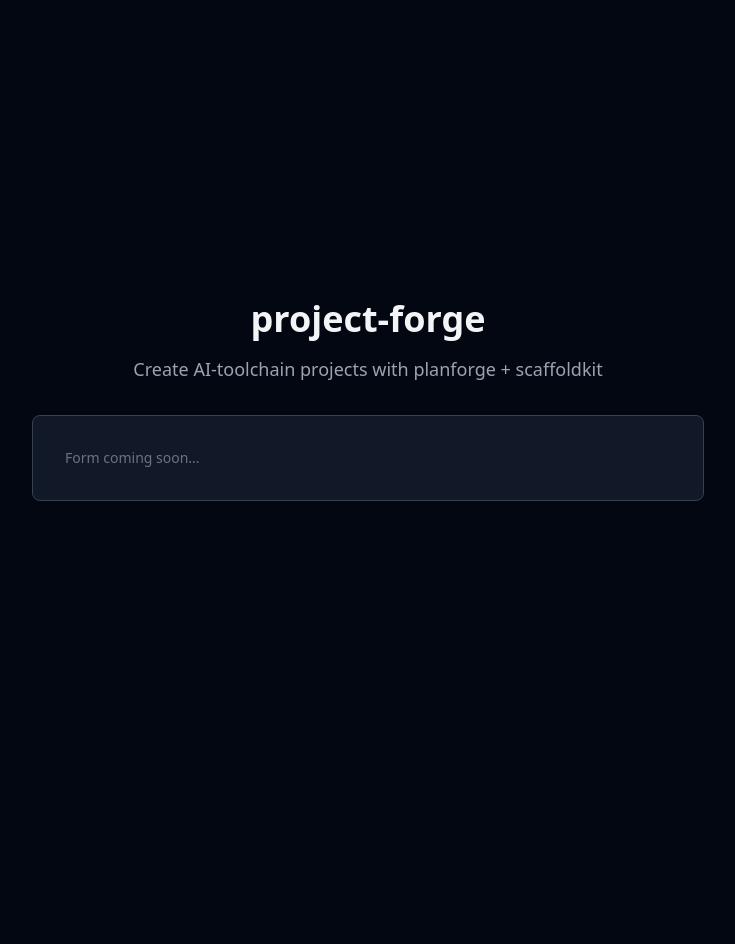
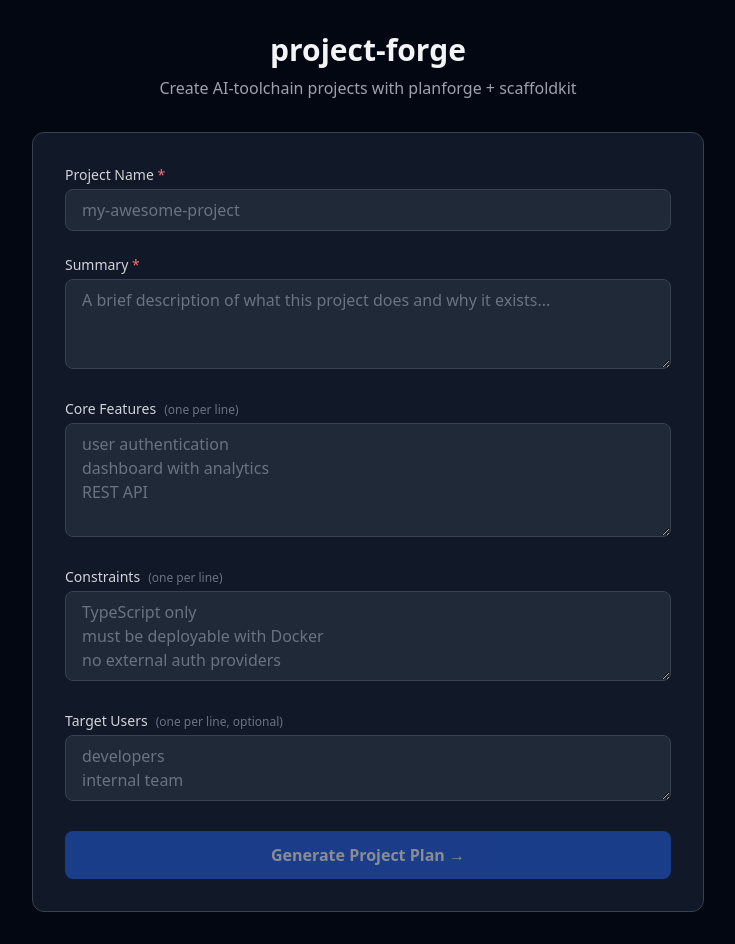
Before and after one commit to LanNguyenSi/project-forge, a Next.js app: page / in a window 1280 px wide. Shown: the whole page, without its empty margins (272-1007 px from the left). Before the commit the page ends 800 px from the top, so only its background shows below. Built offline with nearby package versions, Linux system fonts and the light colour scheme.

Commit message:
feat: task-003 - project creation form + main page state machine

```diff
--- a/app/page.tsx
+++ b/app/page.tsx
@@ -1,14 +1,144 @@
+"use client";
+
+import { useState } from "react";
+import { ProjectForm } from "@/components/ProjectForm";
+import type { GenerationPreview, ProjectInput } from "@/lib/types";
+
+type AppState = "form" | "loading" | "preview" | "publishing" | "done";
+
 export default function Home() {
+  const [state, setState] = useState<AppState>("form");
+  const [preview, setPreview] = useState<GenerationPreview | null>(null);
+  const [error, setError] = useState<string | null>(null);
+  const [repoUrl, setRepoUrl] = useState<string | null>(null);
+
+  const handleGenerate = async (input: ProjectInput) => {
+    setState("loading");
+    setError(null);
+    try {
+      const res = await fetch("/api/generate", {
+        method: "POST",
+        headers: { "Content-Type": "application/json" },
+        body: JSON.stringify(input),
+      });
+      const data = await res.json();
+      if (!res.ok || !data.ok) {
+        throw new Error(data.error ?? "Generation failed");
+      }
+      setPreview(data.preview);
+      setState("preview");
+    } catch (err) {
+      setError((err as Error).message);
+      setState("form");
+    }
+  };
+
+  const handlePublish = async () => {
+    if (!preview) return;
+    setState("publishing");
+    try {
+      const res = await fetch("/api/publish", {
+        method: "POST",
+        headers: { "Content-Type": "application/json" },
+        body: JSON.stringify({ sessionId: preview.sessionId }),
+      });
+      const data = await res.json();
+      if (!res.ok || !data.ok) throw new Error(data.error ?? "Publish failed");
+      setRepoUrl(data.result.repoUrl);
+      setState("done");
+    } catch (err) {
+      setError((err as Error).message);
+      setState("preview");
+    }
+  };
+
   return (
     <main className="flex min-h-screen flex-col items-center justify-center p-8">
-      <div className="max-w-2xl w-full text-center">
-        <h1 className="text-4xl font-bold mb-4">project-forge</h1>
-        <p className="text-gray-400 text-lg mb-8">
-          Create AI-toolchain projects with planforge + scaffoldkit
-        </p>
-        <div className="rounded-lg border border-gray-700 bg-gray-900 p-8 text-left">
-          <p className="text-gray-500 text-sm">Form coming soon...</p>
+      <div className="max-w-2xl w-full">
+        <div className="mb-8 text-center">
+          <h1 className="text-3xl font-bold mb-2">project-forge</h1>
+          <p className="text-gray-400">
+            Create AI-toolchain projects with planforge + scaffoldkit
+          </p>
         </div>
+
+        {error && (
+          <div className="mb-6 rounded-lg border border-red-800 bg-red-950/50 p-4 text-red-300 text-sm">
+            {error}
+          </div>
+        )}
+
+        {(state === "form" || state === "loading") && (
+          <div className="rounded-xl border border-gray-700 bg-gray-900 p-8">
+            <ProjectForm
+              onSubmit={handleGenerate}
+              isLoading={state === "loading"}
+            />
+          </div>
+        )}
+
+        {state === "preview" && preview && (
+          <div className="space-y-4">
+            <div className="rounded-xl border border-gray-700 bg-gray-900 p-6">
+              <h2 className="text-xl font-semibold mb-1">{preview.projectName}</h2>
+              <p className="text-gray-400 text-sm mb-4">
+                {preview.taskCount} tasks across {preview.waveCount} waves
+              </p>
+              <div className="space-y-1">
+                {preview.tasks.map((task) => (
+                  <div key={task.id} className="flex items-center gap-3 text-sm">
+                    <span className="text-gray-500 font-mono w-6">{task.id}</span>
+                    <span className="text-xs text-gray-600 w-16">{task.wave}</span>
+                    <span className="text-gray-300">{task.title}</span>
+                  </div>
+                ))}
+              </div>
+            </div>
+
+            <div className="flex gap-3">
+              <button
+                onClick={() => setState("form")}
+                className="flex-1 rounded-lg border border-gray-700 px-4 py-2 text-gray-300 hover:bg-gray-800 transition"
+              >
+                ← Back & Adjust
+              </button>
+              <button
+                onClick={handlePublish}
+                className="flex-1 rounded-lg bg-green-600 px-4 py-2 font-semibold text-white hover:bg-green-500 transition"
+              >
+                Create GitHub Repo →
+              </button>
+            </div>
+          </div>
+        )}
+
+        {state === "publishing" && (
+          <div className="text-center text-gray-400">
+            <div className="h-8 w-8 animate-spin rounded-full border-2 border-blue-500 border-t-transparent mx-auto mb-4" />
+            Creating GitHub repository...
+          </div>
+        )}
+
+        {state === "done" && repoUrl && (
+          <div className="rounded-xl border border-green-800 bg-green-950/30 p-8 text-center">
+            <div className="text-4xl mb-4">✅</div>
+            <h2 className="text-xl font-semibold mb-2">Project Created!</h2>
+            <p className="text-gray-400 mb-4">
+              Your project is ready. Clone it and start building:
+            </p>
+            <code className="block rounded-lg bg-gray-900 px-4 py-3 text-sm text-green-400 mb-4">
+              git clone {repoUrl.replace("https://", "git@").replace("/", ":")}
+            </code>
+            <a
+              href={repoUrl}
+              target="_blank"
+              rel="noreferrer"
+              className="text-blue-400 hover:underline text-sm"
+            >
+              View on GitHub →
+            </a>
+          </div>
+        )}
       </div>
     </main>
   );
--- /dev/null
+++ b/components/ProjectForm.tsx
@@ -0,0 +1,117 @@
+"use client";
+
+import { useState } from "react";
+import type { ProjectInput } from "@/lib/types";
+
+interface ProjectFormProps {
+  onSubmit: (input: ProjectInput) => void;
+  isLoading?: boolean;
+}
+
+export function ProjectForm({ onSubmit, isLoading = false }: ProjectFormProps) {
+  const [name, setName] = useState("");
+  const [summary, setSummary] = useState("");
+  const [featuresText, setFeaturesText] = useState("");
+  const [constraintsText, setConstraintsText] = useState("");
+  const [targetUsersText, setTargetUsersText] = useState("");
+
+  const handleSubmit = (e: React.FormEvent) => {
+    e.preventDefault();
+    onSubmit({
+      projectName: name.trim(),
+      summary: summary.trim(),
+      features: featuresText.split("\n").map((f) => f.trim()).filter(Boolean),
+      constraints: constraintsText.split("\n").map((c) => c.trim()).filter(Boolean),
+      targetUsers: targetUsersText.split("\n").map((u) => u.trim()).filter(Boolean),
+    });
+  };
+
+  return (
+    <form onSubmit={handleSubmit} className="space-y-6">
+      <div>
+        <label className="block text-sm font-medium text-gray-300 mb-1">
+          Project Name <span className="text-red-400">*</span>
+        </label>
+        <input
+          type="text"
+          value={name}
+          onChange={(e) => setName(e.target.value)}
+          placeholder="my-awesome-project"
+          required
+          className="w-full rounded-lg border border-gray-700 bg-gray-800 px-4 py-2 text-gray-100 placeholder-gray-500 focus:border-blue-500 focus:outline-none focus:ring-1 focus:ring-blue-500"
+        />
+      </div>
+
+      <div>
+        <label className="block text-sm font-medium text-gray-300 mb-1">
+          Summary <span className="text-red-400">*</span>
+        </label>
+        <textarea
+          value={summary}
+          onChange={(e) => setSummary(e.target.value)}
+          placeholder="A brief description of what this project does and why it exists..."
+          required
+          rows={3}
+          className="w-full rounded-lg border border-gray-700 bg-gray-800 px-4 py-2 text-gray-100 placeholder-gray-500 focus:border-blue-500 focus:outline-none focus:ring-1 focus:ring-blue-500"
+        />
+      </div>
+
+      <div>
+        <label className="block text-sm font-medium text-gray-300 mb-1">
+          Core Features
+          <span className="text-gray-500 text-xs ml-2">(one per line)</span>
+        </label>
+        <textarea
+          value={featuresText}
+          onChange={(e) => setFeaturesText(e.target.value)}
+          placeholder="user authentication&#10;dashboard with analytics&#10;REST API"
+          rows={4}
+          className="w-full rounded-lg border border-gray-700 bg-gray-800 px-4 py-2 text-gray-100 placeholder-gray-500 focus:border-blue-500 focus:outline-none focus:ring-1 focus:ring-blue-500"
+        />
+      </div>
+
+      <div>
+        <label className="block text-sm font-medium text-gray-300 mb-1">
+          Constraints
+          <span className="text-gray-500 text-xs ml-2">(one per line)</span>
+        </label>
+        <textarea
+          value={constraintsText}
+          onChange={(e) => setConstraintsText(e.target.value)}
+          placeholder="TypeScript only&#10;must be deployable with Docker&#10;no external auth providers"
+          rows={3}
+          className="w-full rounded-lg border border-gray-700 bg-gray-800 px-4 py-2 text-gray-100 placeholder-gray-500 focus:border-blue-500 focus:outline-none focus:ring-1 focus:ring-blue-500"
+        />
+      </div>
+
+      <div>
+        <label className="block text-sm font-medium text-gray-300 mb-1">
+          Target Users
+          <span className="text-gray-500 text-xs ml-2">(one per line, optional)</span>
+        </label>
+        <textarea
+          value={targetUsersText}
+          onChange={(e) => setTargetUsersText(e.target.value)}
+          placeholder="developers&#10;internal team"
+          rows={2}
+          className="w-full rounded-lg border border-gray-700 bg-gray-800 px-4 py-2 text-gray-100 placeholder-gray-500 focus:border-blue-500 focus:outline-none focus:ring-1 focus:ring-blue-500"
+        />
+      </div>
+
+      <button
+        type="submit"
+        disabled={isLoading || !name.trim() || !summary.trim()}
+        className="w-full rounded-lg bg-blue-600 px-6 py-3 font-semibold text-white transition hover:bg-blue-500 disabled:cursor-not-allowed disabled:opacity-50"
+      >
+        {isLoading ? (
+          <span className="flex items-center justify-center gap-2">
+            <span className="h-4 w-4 animate-spin rounded-full border-2 border-white border-t-transparent" />
+            Generating...
+          </span>
+        ) : (
+          "Generate Project Plan →"
+        )}
+      </button>
+    </form>
+  );
+}
```
Also changed, not shown: 1 other file (tests, documents, lock files or other folders).
